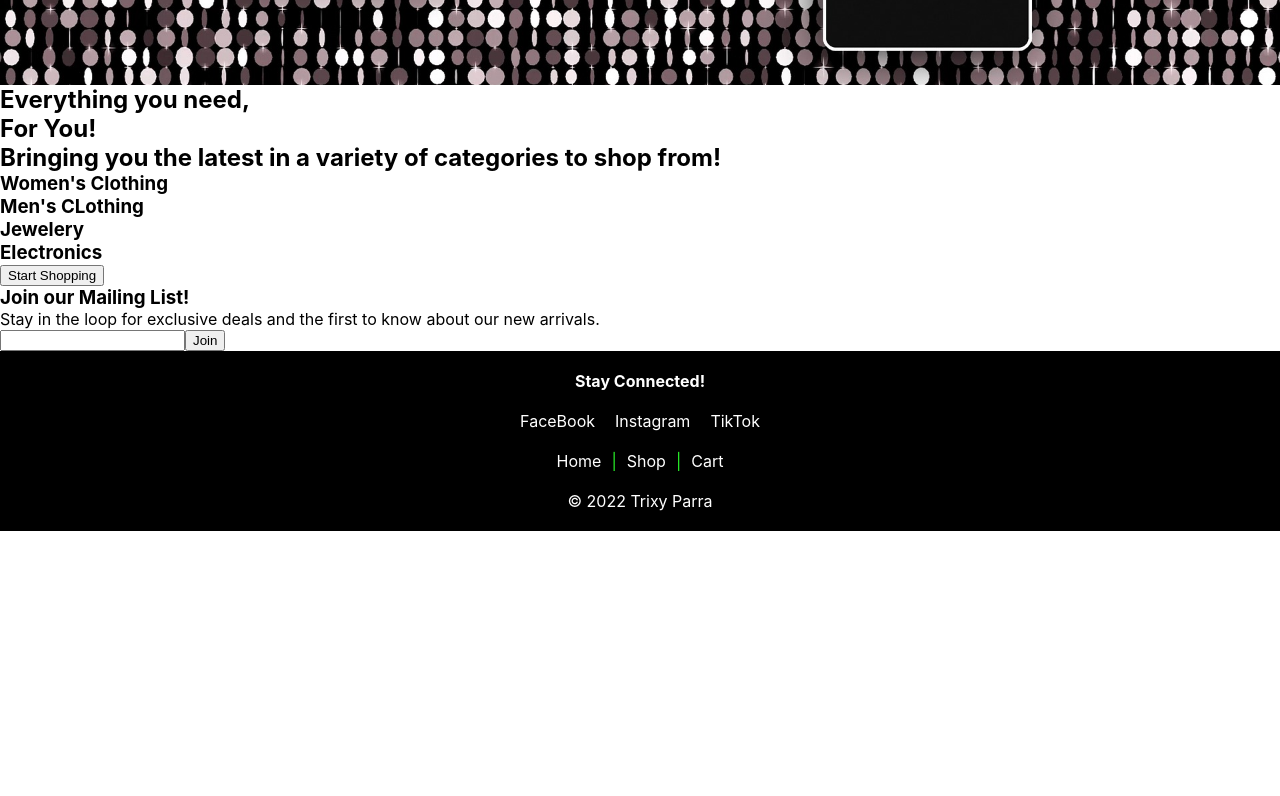
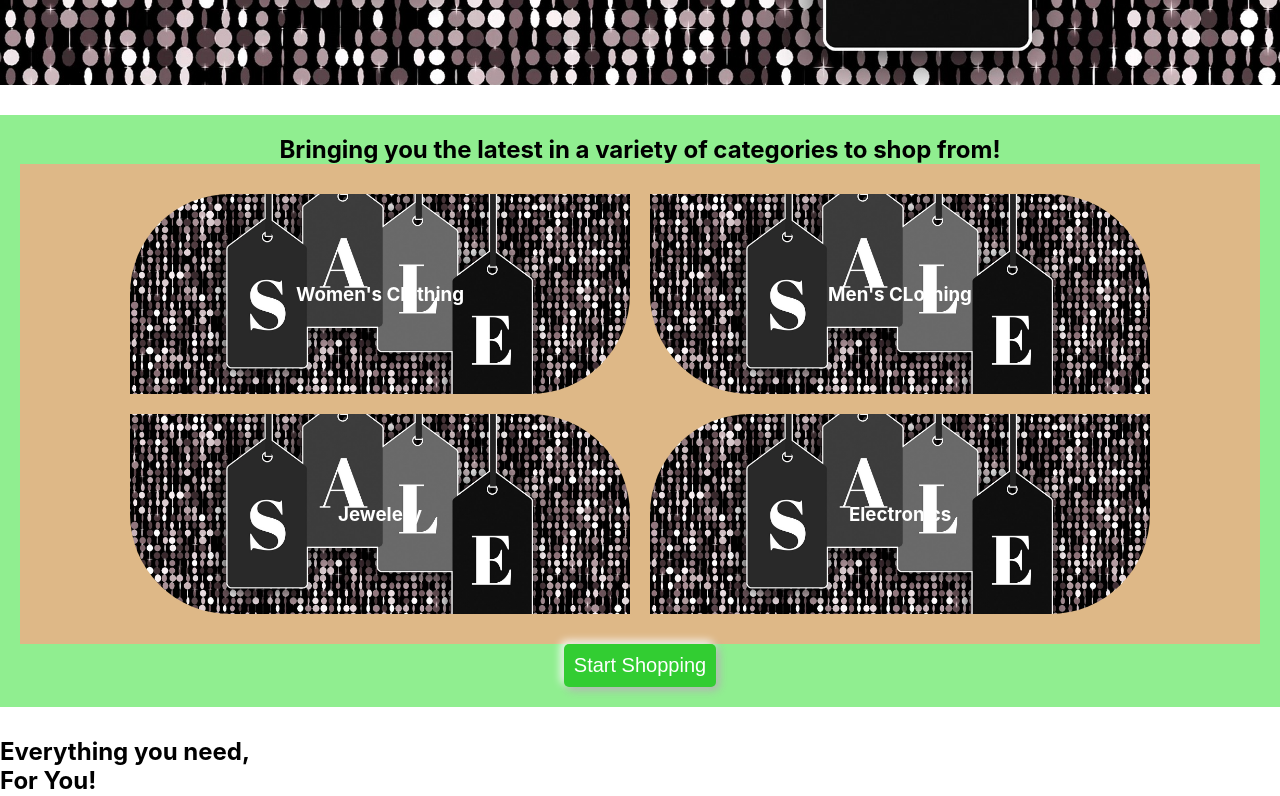
Before and after one commit to TrixyParra/ecommerce-app, a React (Create React App) app: page / in a window 1280 px wide. Shown: the part 600-1396 px from the top of the page. Before the commit the page ends 1131 px from the top, so only its background shows below. Built offline with nearby package versions, Linux system fonts and the light colour scheme.

Commit message:
Home.js - changes in layout sections, placed category sections in a div, added/fixed classes on divs and button. App.ccs - started styling categories section.

```diff
--- a/src/App.css
+++ b/src/App.css
@@ -131,7 +131,94 @@ footer p {
   background-size: cover;
   background-repeat: no-repeat;
 }
-/* End of Header */
+
+/* Categories Section */
+.Categories {
+  text-align: center;
+  padding: 20px;
+  /* margin: auto;  */
+  margin-top: 30px;
+  margin-bottom: 30px;
+  background-color: lightgreen;
+}
+
+.Category-Title {
+  text-align: center;
+  /* padding: 50px;  */
+}
+
+.Category-List {
+  display: flex;
+  justify-content: center;
+  align-items: center;
+  flex-wrap: wrap;
+  background-color: burlywood;
+  padding: 20px;
+}
+
+.Womens, .Mens, .Jewelry, .Electronics {
+  height: 200px;
+  width: 500px;
+  display: flex;
+  justify-content: center;
+  align-items: center;
+  color: #fff;
+  margin: 10px;
+  /* border: 1px solid black;  */
+
+}
+
+.Womens {
+  border-top-left-radius: 100px;
+  border-bottom-right-radius: 100px;
+  background-image: url(/src/images/sale.jpg);
+  background-position: center;
+  background-size: cover;
+  background-repeat: no-repeat;
+}
+
+.Mens {
+  border-top-right-radius: 100px;
+  border-bottom-left-radius: 100px;
+  background-image: url(/src/images/sale.jpg);
+  background-position: center;
+  background-size: cover;
+  background-repeat: no-repeat;
+}
+
+.Jewelry {
+  border-top-right-radius: 100px;
+  border-bottom-left-radius: 100px;
+  background-image: url(/src/images/sale.jpg);
+  background-position: center;
+  background-size: cover;
+  background-repeat: no-repeat;
+}
+
+.Electronics {
+  border-top-left-radius: 100px;
+  border-bottom-right-radius: 100px;
+  background-image: url(/src/images/sale.jpg);
+  background-position: center;
+  background-size: cover;
+  background-repeat: no-repeat;
+}
+
+.Shop-Button {
+  background-color: limegreen;
+  color: white;
+  padding: 10px;
+  font-size: 20px;
+  border: none;
+  border-radius: 5px;
+  box-shadow: 3px 3px 8px #b1b1b1, -3px -3px 8px #fff;
+  cursor: pointer;
+  transition: all 0.5s;
+}
+
+.Shop-Button:hover {
+  background-color: rgb(40, 241, 40);
+}
 /* End of Home Page */
 
 /* Shop Page */
--- a/src/components/Home.js
+++ b/src/components/Home.js
@@ -4,25 +4,29 @@ export default function Home() {
         <>
             <header className="Home-Header"></header>
 
-            <div className="Slogan">
-                <h2>Everything you need,<br></br>For You!</h2>
-            </div>
-
             <div className="Categories">
-                <h2>Bringing you the latest in a variety of categories to shop from!</h2>
+                <h2 className="Category-Title">
+                    Bringing you the latest in a variety of categories to shop from!
+                </h2>
+                <div className="Category-List">
                     <div className="Womens">
                         <h3>Women's Clothing</h3>
                     </div>
                     <div className="Mens">
                         <h3>Men's CLothing</h3>
                     </div>
-                <div className="Jewelery">
+                    <div className="Jewelry">
                         <h3>Jewelery</h3>
                     </div>
                     <div className="Electronics">
                         <h3>Electronics</h3>
                     </div>
-                <button>Start Shopping</button>
+                </div>
+                <button className="Shop-Button">Start Shopping</button>
+            </div>
+
+            <div className="Slogan">
+                <h2>Everything you need,<br></br>For You!</h2>
             </div>
 
             <div className="Mailing-List">
```
Lines whose indentation alone changed are shown as unchanged.
